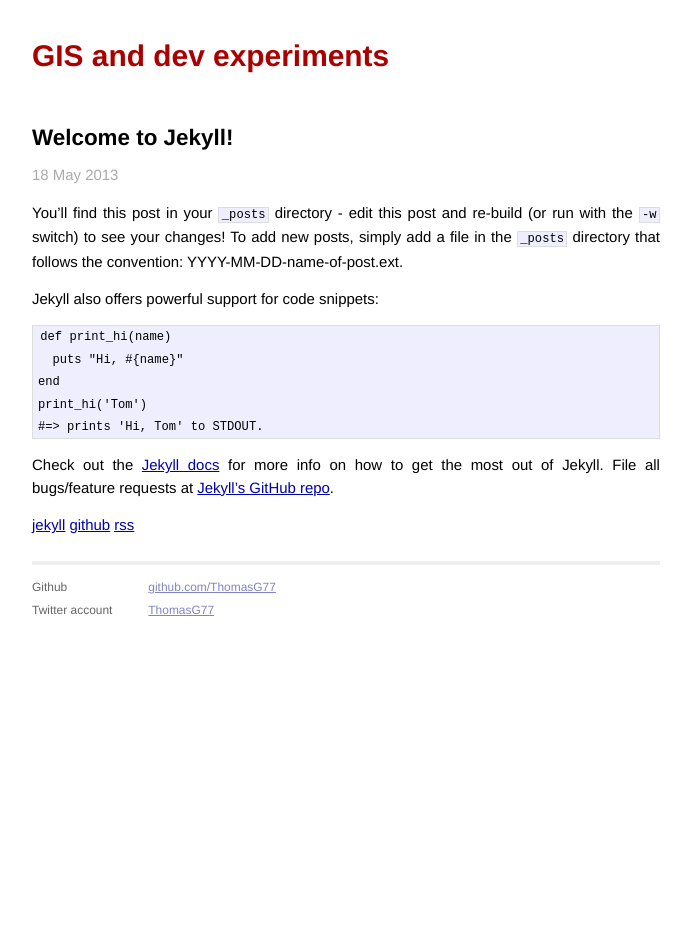
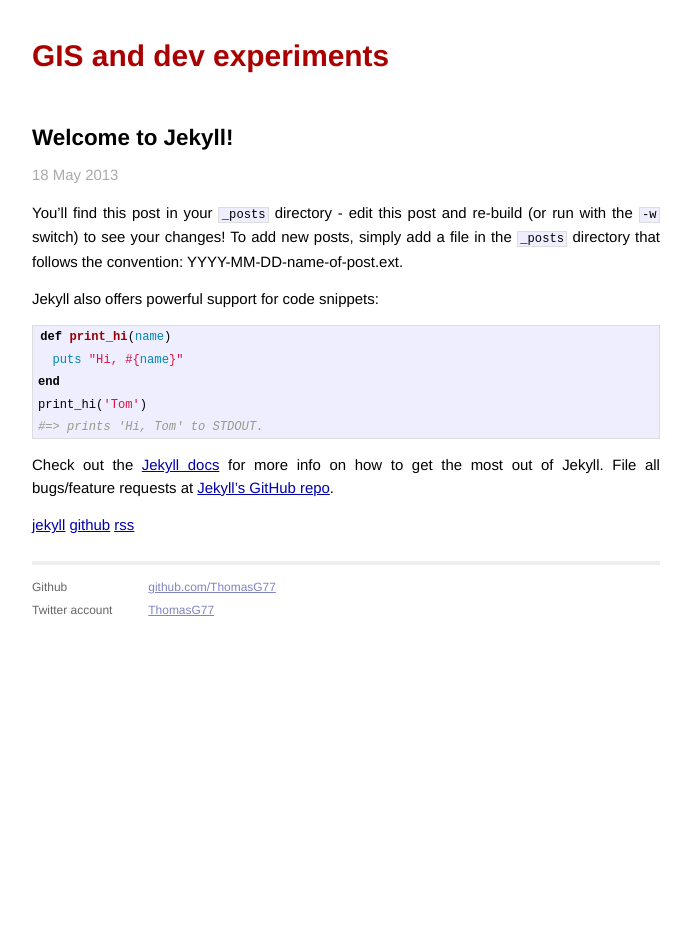
Before and after one commit to ThomasG77/thomasg77.github.io, a Jekyll site: the page built from _posts/2013-05-18-welcome-to-jekyll.markdown, in a window 1280 px wide. Shown: the whole page, without its empty margins (294-985 px from the left). Built offline with Jekyll 4.4.1, drawn with Linux system fonts in a browser that asks for light colours.

Commit message:
Fix typo in liquid template

```diff
--- a/_layouts/default.html
+++ b/_layouts/default.html
@@ -9,7 +9,7 @@
         <link rel="alternate" type="application/atom+xml" title="Atom feed" href="{{ site.baseurl }}atom.xml" />
         <link rel="alternate" type="application/rss+xml" title="RSS Feed for mysite.com" href="{{ site.baseurl }}rss.xml" />
         <!-- syntax highlighting CSS -->
-        <link rel="stylesheet" href="{{ site.baseurl }}}/css/syntax.css">
+        <link rel="stylesheet" href="{{ site.baseurl }}/css/syntax.css">
 
         <!-- Custom CSS -->
         <link rel="stylesheet" href="{{ site.baseurl }}/css/main.css">
```
